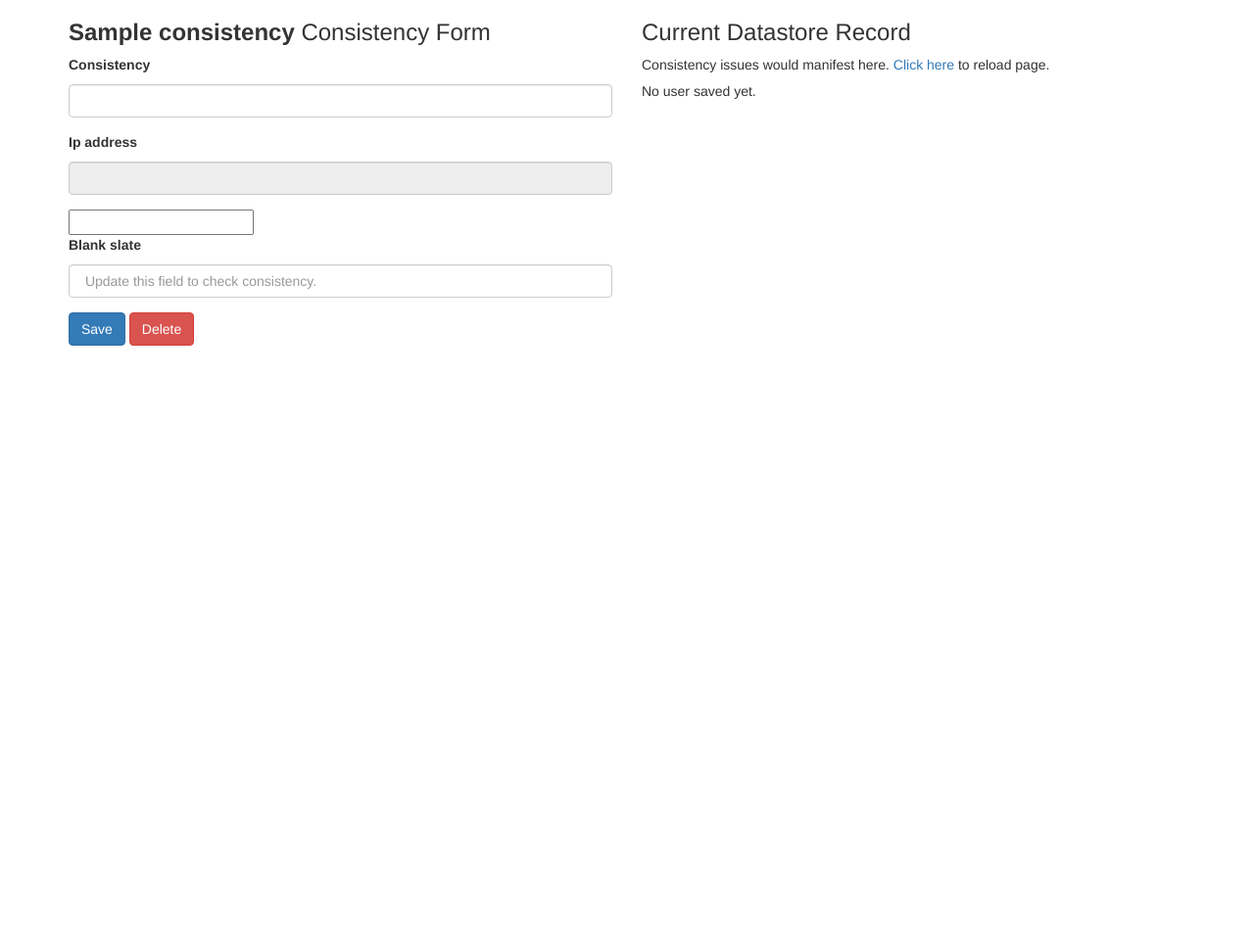
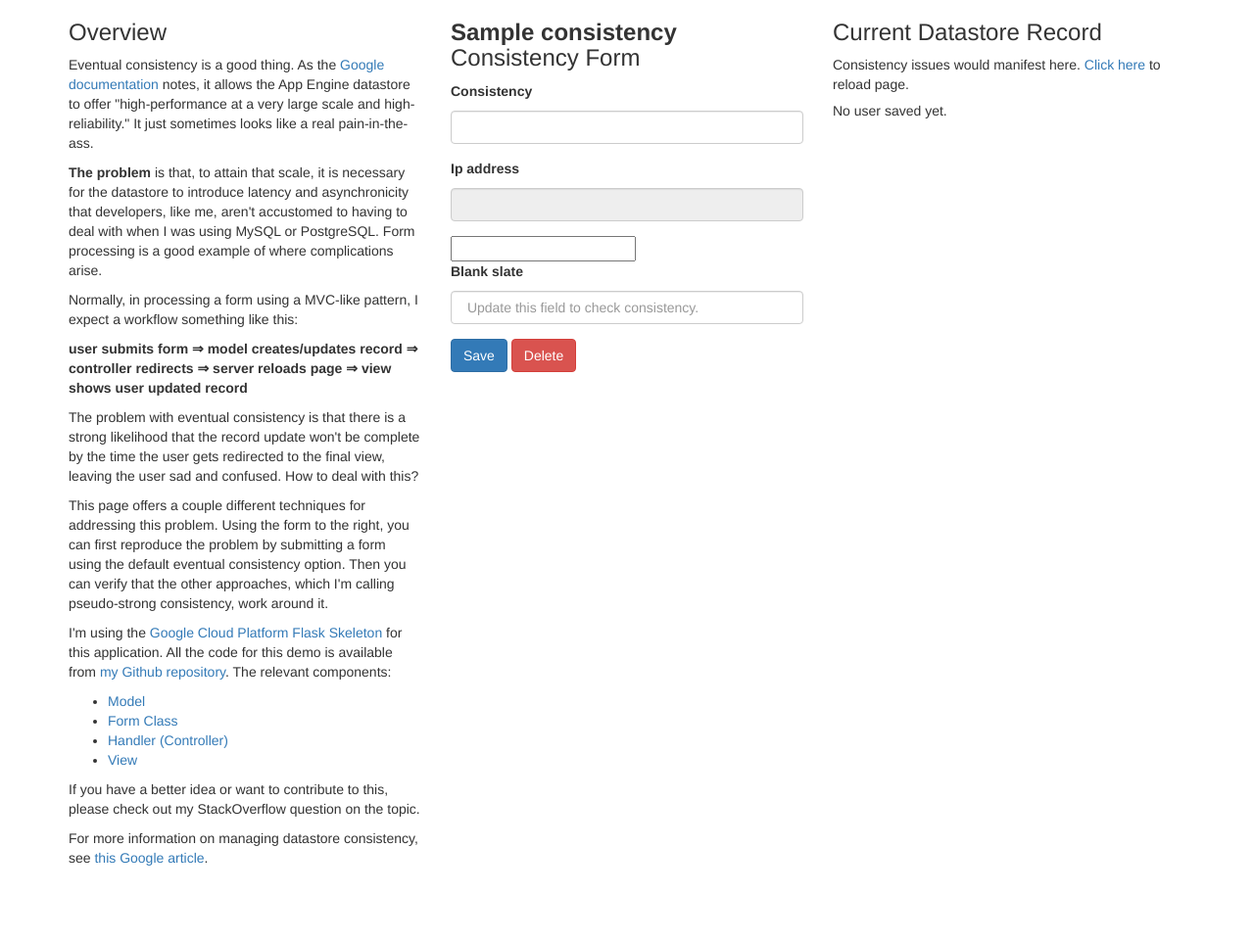
Before and after one commit to tatwell/python-demo, a Flask app: template app-engine/templates/app_users/consistency.html in a window 1280 px wide. Shown: the whole page at 98% size. Before the commit the page ends 353 px from the top, so only its background shows below. Run offline with Flask 2, Linux system fonts and the light colour scheme; the template is opened without the code that fills it: most values are stand-ins (such as "Sample title", 1, 10 or a date in 2020); form fields are guessed from the names that the template uses; some libraries are stand-ins or nearby versions.

Commit message:
Adds overview to consistency demo.

```diff
--- a/app-engine/templates/app_users/consistency.html
+++ b/app-engine/templates/app_users/consistency.html
@@ -19,7 +19,26 @@
 
 {% block content %}
     <div class="row">
-        <div class="col-md-6 inconsistent-form">
+        <div class="col-md-4 overview">
+            <h3>Overview</h3>
+            <p>Eventual consistency is a good thing. As the <a href="https://cloud.google.com/datastore/docs/articles/balancing-strong-and-eventual-consistency-with-google-cloud-datastore/#h.w3kz4fze562t">Google documentation</a> notes, it allows the App Engine datastore to offer "high-performance at a very large scale and high-reliability." It just sometimes looks like a real pain-in-the-ass.</p>
+            <p><strong>The problem</strong> is that, to attain that scale, it is necessary for the datastore to introduce latency and asynchronicity that developers, like me, aren't accustomed to having to deal with when I was using MySQL or PostgreSQL. Form processing is a good example of where complications arise.</p>
+            <p>Normally, in processing a form using a MVC-like pattern, I expect a workflow something like this:</p>
+            <p><strong>user submits form ⇒ model creates/updates record ⇒ controller redirects ⇒ server reloads page ⇒ view shows user updated record</strong></p>
+            <p>The problem with eventual consistency is that there is a strong likelihood that the record update won't be complete by the time the user gets redirected to the final view, leaving the user sad and confused. How to deal with this?</p>
+            <p>This page offers a couple different techniques for addressing this problem. Using the form to the right, you can first reproduce the problem by submitting a form using the default eventual consistency option. Then you can verify that the other approaches, which I'm calling pseudo-strong consistency, work around it.</p>
+            <p>I'm using the <a href="https://github.com/GoogleCloudPlatform/appengine-flask-skeleton">Google Cloud Platform Flask Skeleton</a> for this application. All the code for this demo is available from <a href="https://github.com/tatwell/python-demo">my Github repository</a>. The relevant components:</p>
+            <ul>
+                <li><a href="https://github.com/tatwell/python-demo">Model</a></li>
+                <li><a href="https://github.com/tatwell/python-demo">Form Class</a></li>
+                <li><a href="https://github.com/tatwell/python-demo">Handler (Controller)</a></li>
+                <li><a href="https://github.com/tatwell/python-demo">View</a></li>
+            </ul>
+            <p>If you have a better idea or want to contribute to this, please check out my StackOverflow question on the topic.</p>
+            <p>For more information on managing datastore consistency, see <a href="https://cloud.google.com/datastore/docs/articles/balancing-strong-and-eventual-consistency-with-google-cloud-datastore/">this Google article</a>.</p>
+        </div>
+
+        <div class="col-md-4 inconsistent-form">
             <h3><strong>{{ consistency }}</strong> Consistency Form</h3>
             <form method="POST" action="" role="form">
                 {{ form.csrf_token }}
@@ -41,7 +60,7 @@
             </form>
         </div>
 
-        <div class="col-md-6 consistent-form">
+        <div class="col-md-4 datastore-record">
             <h3>Current Datastore Record</h3>
             <p>Consistency issues would manifest here.
                <a href="{{ url_for('demonstrate_consistency', consistency='eventual') }}">
```
